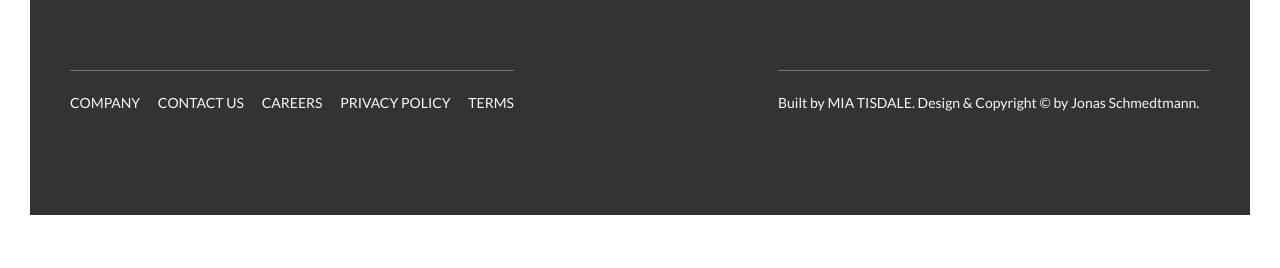
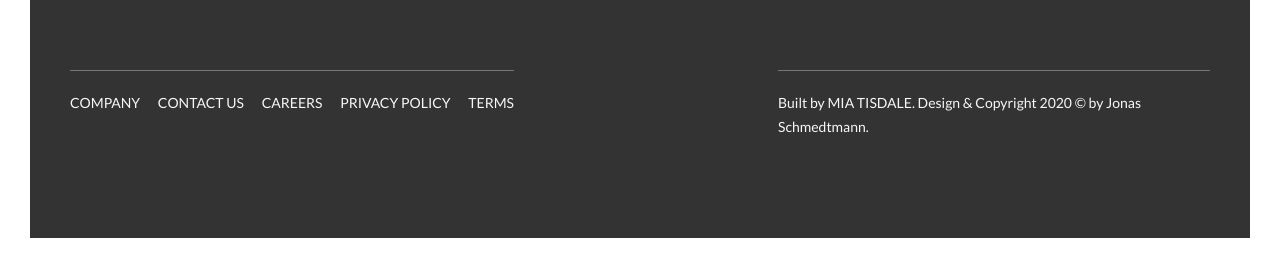
Before and after one commit to MiaTisdale/Natours, a website: page index.html in a window 1280 px wide. Shown: the part 5999-6267 px from the top of the page. Before the commit the page ends 6244 px from the top, so only its background shows below. Drawn offline with Linux system fonts and the light colour scheme.

Commit message:
Update index.html

```diff
--- a/index.html
+++ b/index.html
@@ -386,7 +386,7 @@
                 <div class="col-1-of-2">
                     <p class="footer__copyright">
                         Built by <a href="#" class="footer__link">Mia Tisdale.</a>
-                        Design & Copyright &copy; by Jonas Schmedtmann.
+                        Design & Copyright 2020 &copy; by Jonas Schmedtmann.
                     </p>
                 </div>
             </div>
```
